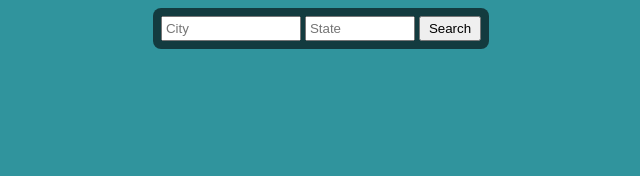
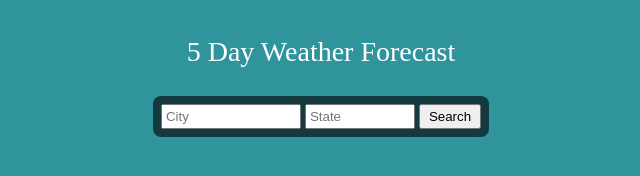
Before and after one commit to jrstrunk/weatherApp, a plain HTML site: page index.html in a window 1280 px wide. Shown: the whole page, without its empty margins (319-959 px from the left). Drawn offline with Linux system fonts and the light colour scheme.

Commit message:
Uncomment header

```diff
--- a/index.html
+++ b/index.html
@@ -10,7 +10,7 @@
 </head>
 <body>
     <div id="content">
-        <!-- <p id="title">5 Day Weather Forecast</p> -->
+        <p id="title">5 Day Weather Forecast</p>
         <div id="searchBar">
             <input type="text" placeholder="City" id="cityInp">
             <input type="text" placeholder="State" id="stateInp">
```
